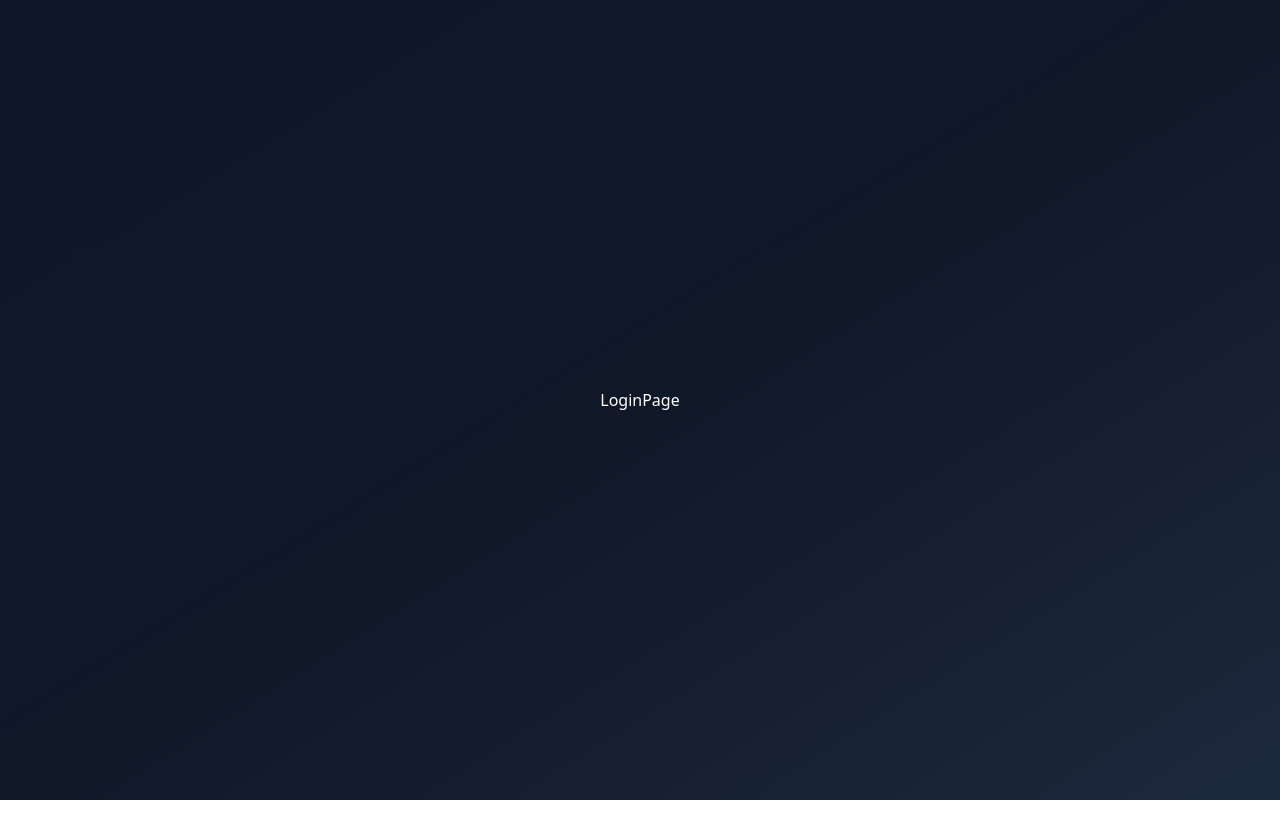
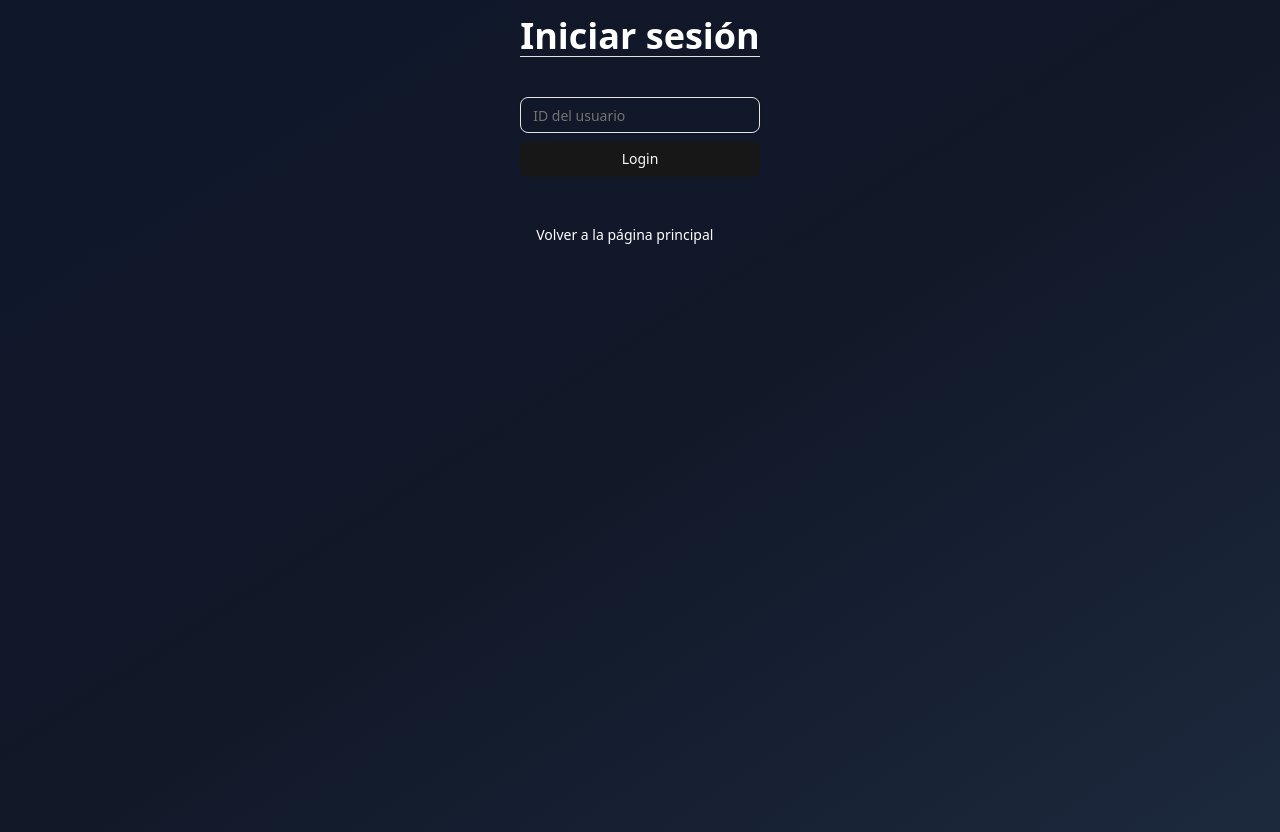
Before and after one commit to WillmanGZ/react-hooks-app, a React (Vite) app: page /login in a window 1280 px wide. Before the commit the page ends 800 px from the top, so only its background shows below. Built offline with nearby package versions, Linux system fonts and the light colour scheme.

Commit message:
enhance: modify views

```diff
--- a/src/components/ui/button.tsx
+++ b/src/components/ui/button.tsx
@@ -1,11 +1,11 @@
-import * as React from "react"
-import { Slot } from "@radix-ui/react-slot"
-import { cva, type VariantProps } from "class-variance-authority"
+import * as React from "react";
+import { Slot } from "@radix-ui/react-slot";
+import { cva, type VariantProps } from "class-variance-authority";
 
-import { cn } from "@/lib/utils"
+import { cn } from "@/lib/utils";
 
 const buttonVariants = cva(
-  "inline-flex items-center justify-center gap-2 whitespace-nowrap rounded-md text-sm font-medium transition-all disabled:pointer-events-none disabled:opacity-50 [&_svg]:pointer-events-none [&_svg:not([class*='size-'])]:size-4 shrink-0 [&_svg]:shrink-0 outline-none focus-visible:border-ring focus-visible:ring-ring/50 focus-visible:ring-[3px] aria-invalid:ring-destructive/20 dark:aria-invalid:ring-destructive/40 aria-invalid:border-destructive",
+  "inline-flex cursor-pointer items-center justify-center gap-2 whitespace-nowrap rounded-md text-sm font-medium transition-all disabled:pointer-events-none disabled:opacity-50 [&_svg]:pointer-events-none [&_svg:not([class*='size-'])]:size-4 shrink-0 [&_svg]:shrink-0 outline-none focus-visible:border-ring focus-visible:ring-ring/50 focus-visible:ring-[3px] aria-invalid:ring-destructive/20 dark:aria-invalid:ring-destructive/40 aria-invalid:border-destructive",
   {
     variants: {
       variant: {
@@ -34,7 +34,7 @@
       size: "default",
     },
   }
-)
+);
 
 function Button({
   className,
@@ -44,9 +44,9 @@
   ...props
 }: React.ComponentProps<"button"> &
   VariantProps<typeof buttonVariants> & {
-    asChild?: boolean
+    asChild?: boolean;
   }) {
-  const Comp = asChild ? Slot : "button"
+  const Comp = asChild ? Slot : "button";
 
   return (
     <Comp
@@ -56,7 +56,7 @@
       className={cn(buttonVariants({ variant, size, className }))}
       {...props}
     />
-  )
+  );
 }
 
-export { Button, buttonVariants }
+export { Button, buttonVariants };
--- a/src/useContext/pages/about/AboutPage.tsx
+++ b/src/useContext/pages/about/AboutPage.tsx
@@ -1,3 +1,20 @@
+import { Link } from "react-router";
+
 export const AboutPage = () => {
-  return <div>AboutPage</div>;
+  return (
+    <div className="flex flex-col items-center justify-center min-h-screen">
+      <h1 className="text-4xl font-bold">Página sobre mi</h1>
+      <hr />
+
+      <div className="flex flex-col gap-2">
+        <Link to="/profile" className="hover:text-blue-500 underline text-2xl">
+          Perfil
+        </Link>
+        <Link to="/login" className="hover:text-blue-500 underline text-2xl">
+          {" "}
+          Iniciar sesión
+        </Link>
+      </div>
+    </div>
+  );
 };
--- a/src/useContext/pages/auth/LoginPage.tsx
+++ b/src/useContext/pages/auth/LoginPage.tsx
@@ -1,3 +1,21 @@
+import { Button } from "@/components/ui/button";
+import { Input } from "@/components/ui/input";
+import { Link } from "react-router";
+
 export const LoginPage = () => {
-  return <div>LoginPage</div>;
+  return (
+    <div className="flex flex-col items-center| min-h-screen">
+      <h1 className="text-4xl font-bold">Iniciar sesión</h1>
+      <hr />
+
+      <form className="flex flex-col gap-2 my-10">
+        <Input type="number" placeholder="ID del usuario" />
+        <Button type="submit">Login</Button>
+      </form>
+
+      <Link to="/about">
+        <Button variant="ghost">Volver a la página principal</Button>
+      </Link>
+    </div>
+  );
 };
--- a/src/useContext/pages/profile/ProfilePage.tsx
+++ b/src/useContext/pages/profile/ProfilePage.tsx
@@ -1,3 +1,14 @@
+import { Button } from "@/components/ui/button";
+
 export const ProfilePage = () => {
-  return <div>ProfilePage</div>;
+  return (
+    <div className="flex flex-col items-center justify-center min-h-screen">
+      <h1 className="text-4xl">Perfil del usuario</h1>
+      <hr />
+
+      <pre className="my-4">{JSON.stringify({}, null, 2)}</pre>
+
+      <Button variant="destructive">Salir</Button>
+    </div>
+  );
 };
```
